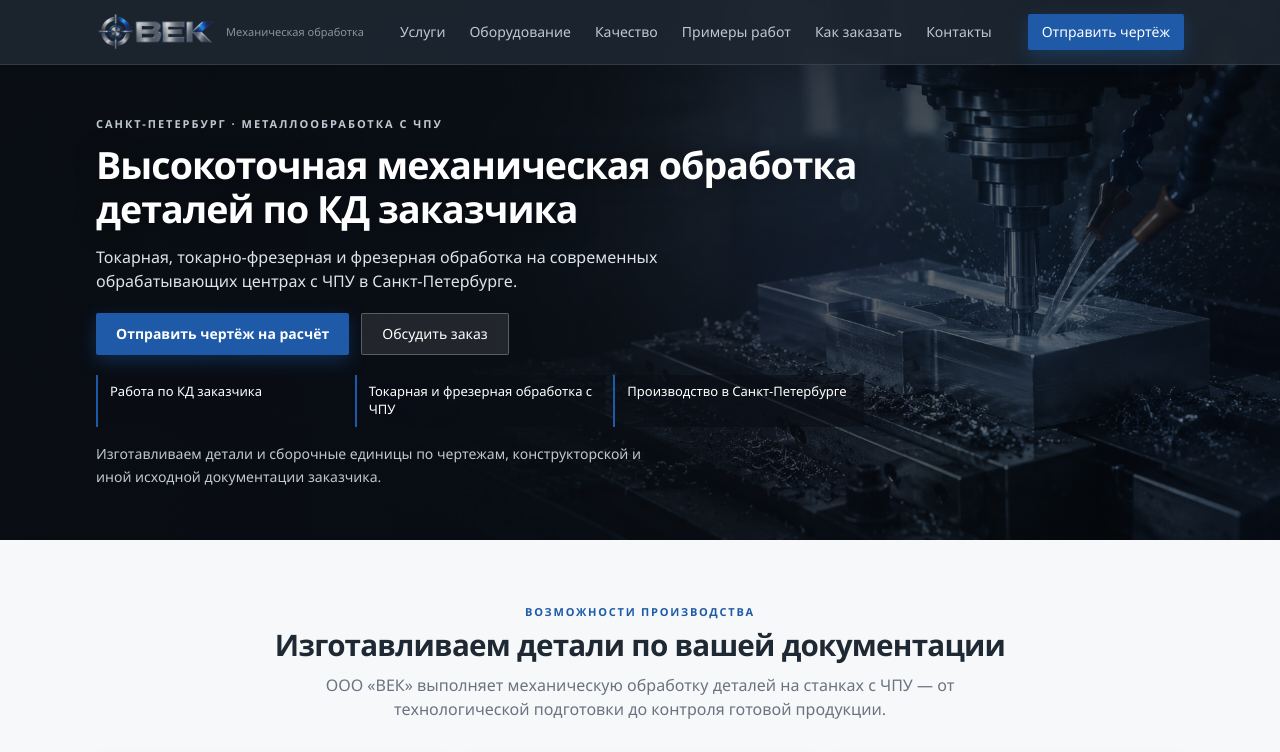
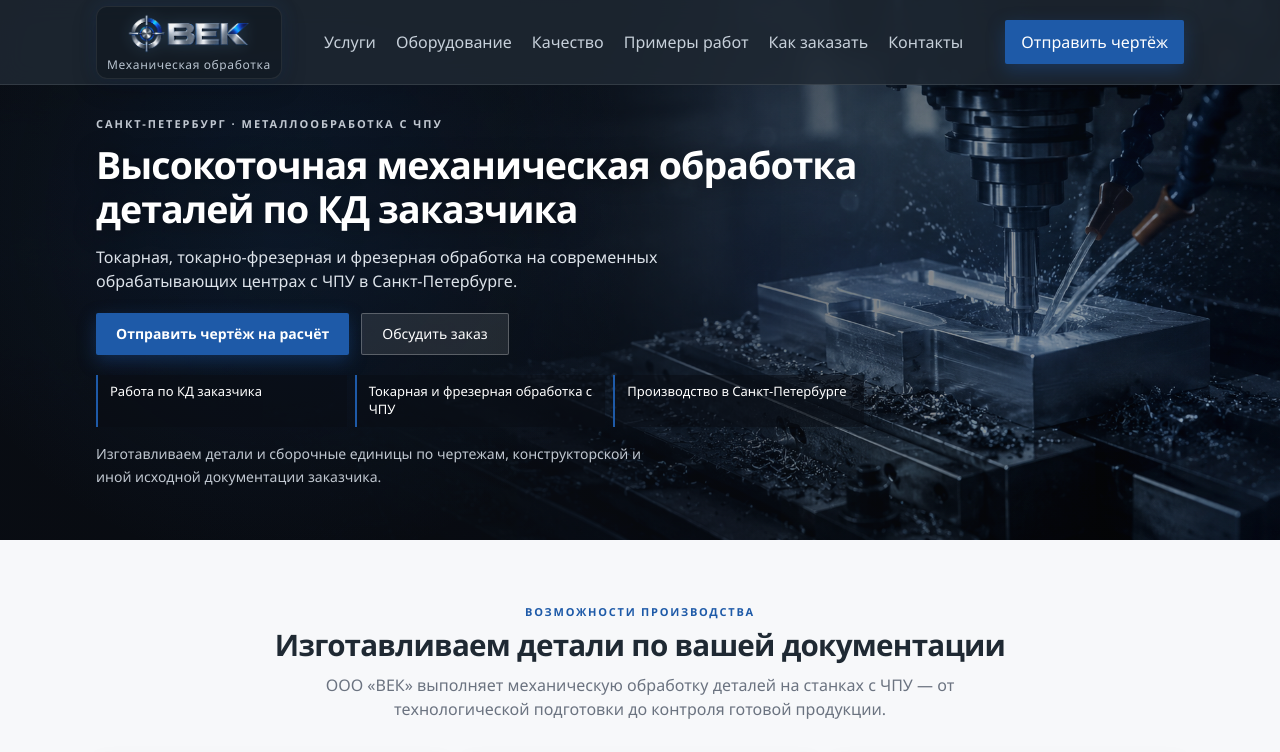
Before and after one commit to rudakovanailya-commits/vek-site, a React (Vite) app: page / in a window 1280 px wide. Shown: the top 752 px of the page. Built offline with nearby package versions, Linux system fonts and the light colour scheme.

Commit message:
Polish header hero and process CTA

```diff
--- a/src/App.jsx
+++ b/src/App.jsx
@@ -279,24 +279,24 @@ function Header() {
 
   return (
     <header className="fixed inset-x-0 top-0 z-50 border-b border-white/10 bg-graphite-900/85 backdrop-blur-md">
-      <Container className="flex h-16 items-center justify-between gap-3">
-        <a href="#top" className="flex min-w-0 shrink-0 items-center gap-2.5" onClick={closeMenu}>
-          <img
-            src={imagePath("logo-vek.png")}
-            alt="ООО «ВЕК»"
-            className="logo-img h-8 w-auto max-w-[148px] object-contain mix-blend-lighten sm:h-9 lg:h-10"
-          />
-          <span className="hidden text-[11px] leading-tight text-steel-400 sm:block">
-            Механическая обработка
+      <Container className="flex h-[5.25rem] items-center justify-between gap-4 lg:gap-5">
+        <a href="#top" className="logo-block shrink-0" onClick={closeMenu}>
+          <span className="logo-plate">
+            <img
+              src={imagePath("logo-vek.png")}
+              alt="ООО «ВЕК»"
+              className="logo-img h-[34px] w-auto max-w-[118px] object-contain mix-blend-lighten lg:h-[42px] lg:max-w-[154px]"
+            />
+            <span className="logo-plate-caption">Механическая обработка</span>
           </span>
         </a>
 
-        <nav className="hidden items-center gap-5 lg:flex xl:gap-6" aria-label="Основное меню">
+        <nav className="hidden shrink-0 items-center gap-3 lg:flex xl:gap-5" aria-label="Основное меню">
           {navItems.map((item) => (
             <a
               key={item.href}
               href={item.href}
-              className="whitespace-nowrap text-sm text-steel-300 transition-colors hover:text-white"
+              className="whitespace-nowrap text-[15px] font-medium text-[#C7D0DA] transition-colors hover:text-white xl:text-base"
             >
               {item.label}
             </a>
@@ -306,13 +306,13 @@ function Header() {
         <div className="flex shrink-0 items-center gap-2">
           <a
             href="#request"
-            className="btn-primary hidden rounded-sm bg-accent px-3.5 py-2 text-sm font-medium text-white hover:bg-accent-hover lg:inline-flex"
+            className="btn-primary hidden whitespace-nowrap rounded-sm bg-accent px-4 py-2.5 text-base font-medium text-white hover:bg-accent-hover lg:inline-flex"
           >
             Отправить чертёж
           </a>
           <button
             type="button"
-            className="inline-flex h-9 w-9 items-center justify-center rounded-sm border border-white/15 text-white lg:hidden"
+            className="inline-flex h-10 w-10 items-center justify-center rounded-sm border border-white/15 text-white lg:hidden"
             aria-expanded={open}
             aria-label={open ? 'Закрыть меню' : 'Открыть меню'}
             onClick={() => setOpen((value) => !value)}
@@ -338,7 +338,7 @@ function Header() {
               <a
                 key={item.href}
                 href={item.href}
-                className="rounded-sm px-2 py-2.5 text-sm text-steel-200 hover:bg-white/5 hover:text-white"
+                className="rounded-sm px-2 py-2.5 text-base font-medium text-[#C7D0DA] hover:bg-white/5 hover:text-white"
                 onClick={closeMenu}
               >
                 {item.label}
@@ -363,7 +363,7 @@ function Hero() {
     <section
       id="top"
       className="hero-process relative overflow-hidden pt-16 text-white"
-      style={{ backgroundImage: `url(${imagePath("hero-machining-bg.png")})` }}
+      style={{ '--hero-image': `url(${imagePath("hero-machining-bg.png")})` }}
     >
       <div className="hero-glow" aria-hidden="true" />
       <div className="hero-process-overlay pointer-events-none absolute inset-0" aria-hidden="true" />
--- a/src/index.css
+++ b/src/index.css
@@ -5,7 +5,7 @@
 @layer base {
   html {
     scroll-behavior: smooth;
-    scroll-padding-top: 5.5rem;
+    scroll-padding-top: 6rem;
   }
 
   body {
@@ -18,30 +18,44 @@
   }
 
   section[id] {
-    scroll-margin-top: 5.5rem;
+    scroll-margin-top: 6rem;
   }
 }
 
 @layer components {
   .hero-process {
     background-color: #080c12;
+    isolation: isolate;
+  }
+
+  .hero-process::before {
+    content: "";
+    position: absolute;
+    inset: 0;
+    z-index: 0;
+    pointer-events: none;
+    background-color: #080c12;
+    background-image: var(--hero-image);
     background-repeat: no-repeat;
     background-size: cover;
     background-position: center right;
+    filter: brightness(1.12) contrast(1.04) saturate(1.05);
   }
 
   .hero-process-overlay {
     position: absolute;
     inset: 0;
+    z-index: 1;
     background:
+      radial-gradient(circle at 22% 40%, rgba(35, 100, 190, 0.12), transparent 34%),
       linear-gradient(
         90deg,
-        rgba(10, 14, 20, 0.94) 0%,
-        rgba(10, 14, 20, 0.84) 38%,
-        rgba(10, 14, 20, 0.55) 65%,
-        rgba(10, 14, 20, 0.28) 100%
+        rgba(10, 14, 20, 0.88) 0%,
+        rgba(10, 14, 20, 0.78) 38%,
+        rgba(10, 14, 20, 0.45) 65%,
+        rgba(10, 14, 20, 0.16) 100%
       ),
-      rgba(8, 12, 18, 0.25);
+      rgba(8, 12, 18, 0.15);
   }
 
   .hero-glow {
@@ -111,8 +125,54 @@
       0 8px 20px rgba(30, 90, 168, 0.16);
   }
 
+  .logo-plate {
+    display: inline-flex;
+    flex-direction: column;
+    align-items: center;
+    justify-content: center;
+    max-width: 100%;
+    padding: 6px 10px 7px;
+    border-radius: 11px;
+    border: 1px solid rgba(255, 255, 255, 0.08);
+    background: rgba(8, 12, 18, 0.35);
+    box-shadow:
+      0 8px 24px rgba(0, 0, 0, 0.22),
+      0 0 18px rgba(35, 100, 190, 0.16);
+  }
+
+  .logo-plate-caption {
+    margin-top: 4px;
+    max-width: 100%;
+    overflow: hidden;
+    text-align: center;
+    font-size: 11px;
+    line-height: 1;
+    letter-spacing: 0.04em;
+    color: #b8c3cf;
+    white-space: nowrap;
+    text-overflow: ellipsis;
+  }
+
+  @media (min-width: 1024px) {
+    .logo-plate-caption {
+      font-size: 12px;
+      letter-spacing: 0.05em;
+    }
+  }
+
+  @media (max-width: 379px) {
+    .logo-plate-caption {
+      display: none;
+    }
+  }
+
   .logo-img {
-    opacity: 0.92;
+    opacity: 0.96;
+    filter:
+      brightness(1.18)
+      contrast(1.12)
+      saturate(1.08)
+      drop-shadow(0 0 8px rgba(120, 170, 220, 0.22));
     transition:
       opacity 250ms ease,
       filter 250ms ease;
@@ -120,21 +180,30 @@
 
   a:hover .logo-img {
     opacity: 1;
-    filter: drop-shadow(0 0 10px rgba(30, 90, 168, 0.32));
+    filter:
+      brightness(1.18)
+      contrast(1.12)
+      saturate(1.08)
+      drop-shadow(0 0 10px rgba(120, 170, 220, 0.28));
   }
 
   @media (max-width: 767px) {
-    .hero-process {
+    .logo-plate {
+      padding: 5px 8px 6px;
+    }
+
+    .hero-process::before {
       background-position: center;
     }
 
     .hero-process-overlay {
       background:
+        radial-gradient(circle at 22% 40%, rgba(35, 100, 190, 0.1), transparent 34%),
         linear-gradient(
           90deg,
-          rgba(10, 14, 20, 0.96) 0%,
-          rgba(10, 14, 20, 0.92) 40%,
-          rgba(10, 14, 20, 0.82) 100%
+          rgba(10, 14, 20, 0.92) 0%,
+          rgba(10, 14, 20, 0.88) 40%,
+          rgba(10, 14, 20, 0.78) 100%
         ),
         rgba(8, 12, 18, 0.4);
     }
```
